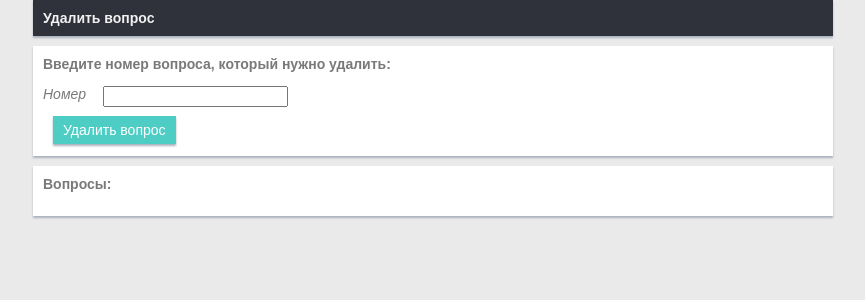
After one commit to cuprumtan/psu-labs, a Flask app: template templates/delete_question.html in a window 1280 px wide. The commit adds this page. Shown: the top 300 px of the page, without its empty margins (207-1072 px from the left). Run offline with Flask 2, Linux system fonts and the light colour scheme; the template is opened without the code that fills it, so the values that code supplies are empty.

Commit message:
Попытка сделать удаление вопросов

```diff
--- a/app.py
+++ b/app.py
@@ -228,6 +228,7 @@ class UserAnswer():
         self.checked = False
         self.is_right = False
 
+
 @app.route('/advanced_result', methods=['GET'])
 def advanced_result():
     session_number = request.args.get('session_number')
@@ -257,6 +258,8 @@ def advanced_result():
                                       CeQuestions.question_text) \
         .filter(CeQuestions.id.in_([answer.question_id for answer in answers_data])).all()
     db_session.commit()
+    id = 0
+    questions_dict = {}
     user_answers = []
     for answer in answers_data:
         for sess_answer in session_data:
@@ -285,6 +288,19 @@ def advanced_result():
     return render_template('advanced_results.html', fio=fio, group=group, course=course, date=date, percent=percent, data=questions_array)
 
 
+@app.route('/delete_question', methods=['POST'])
+def delete_question():
+    questions_data = db_session.query(CeQuestions.id, CeQuestions.question_text).all()
+    db_session.commit()
+    questions_dict = {}
+    for x in range(len(questions_data)):
+        questions_dict[questions_data[x].id] = questions_data[x].question_text
+    if request.method == 'POST':
+        if request.form['btn_action'] == 'delete':
+            return 'КЕК'
+    return render_template('delete_question.html', questions=questions_dict)
+
+
 @app.errorhandler(405)
 def page_not_found(e):
     return render_template('404.html'), 405
--- /dev/null
+++ b/templates/delete_question.html
@@ -0,0 +1,44 @@
+<!DOCTYPE html>
+<html lang="ru">
+<head>
+    <meta charset="UTF-8">
+    <link rel="stylesheet" href="../static/css/style.css">
+    <title>Удалить вопрос</title>
+</head>
+<body>
+<div class="wrapper">
+
+	<div class="container main-header">
+		<b>Удалить вопрос</b>
+	</div>
+
+<form action="manage" method="post">
+    <div class="container results">
+         <div class="row"><b>Введите номер вопроса, который нужно удалить:</b></div>
+        <div class="row">
+            <span>
+                <div class="filter-text-left">Номер </div><input type="text" name="question_id">
+            </span>
+        </div>
+         <div class="btns">
+            <button type="submit" name="btn_action" value="delete" class="btn-submit btn-small left-btn">Удалить вопрос</button>
+        </div>
+    </div>
+    <div class="container results">
+        <div class="row"><b>Вопросы:</b></div>
+        {% for key, value in questions.items() %}
+            <div class="result-card">
+                {{ key }}. {{ value }}
+            </div>
+        {% endfor %}
+    </div>
+
+<div>
+
+</div>
+
+</form>
+</div>
+
+</body>
+</html>
--- a/templates/server.html
+++ b/templates/server.html
@@ -38,6 +38,8 @@
         <div class="btns">
             <button type="submit" name="btn_action" value="search" class="btn-submit btn-small left-btn">Применить</button>
             <button type="submit" name="btn_action" value="clear" class="btn-submit btn-small left-btn">Сбросить</button>
+            <button type="button" name="btn_action" value="del-db" class="btn-submit btn-small left-btn" style="background-color: #967adc; float: right">Удалить вопрос</button>
+            <button type="button" name="btn_action" value="ins-db" class="btn-submit btn-small left-btn" style="background-color: #967adc; float: right">Добавить вопрос</button>
         </div>
     </div>
     <div class="container results">
```
